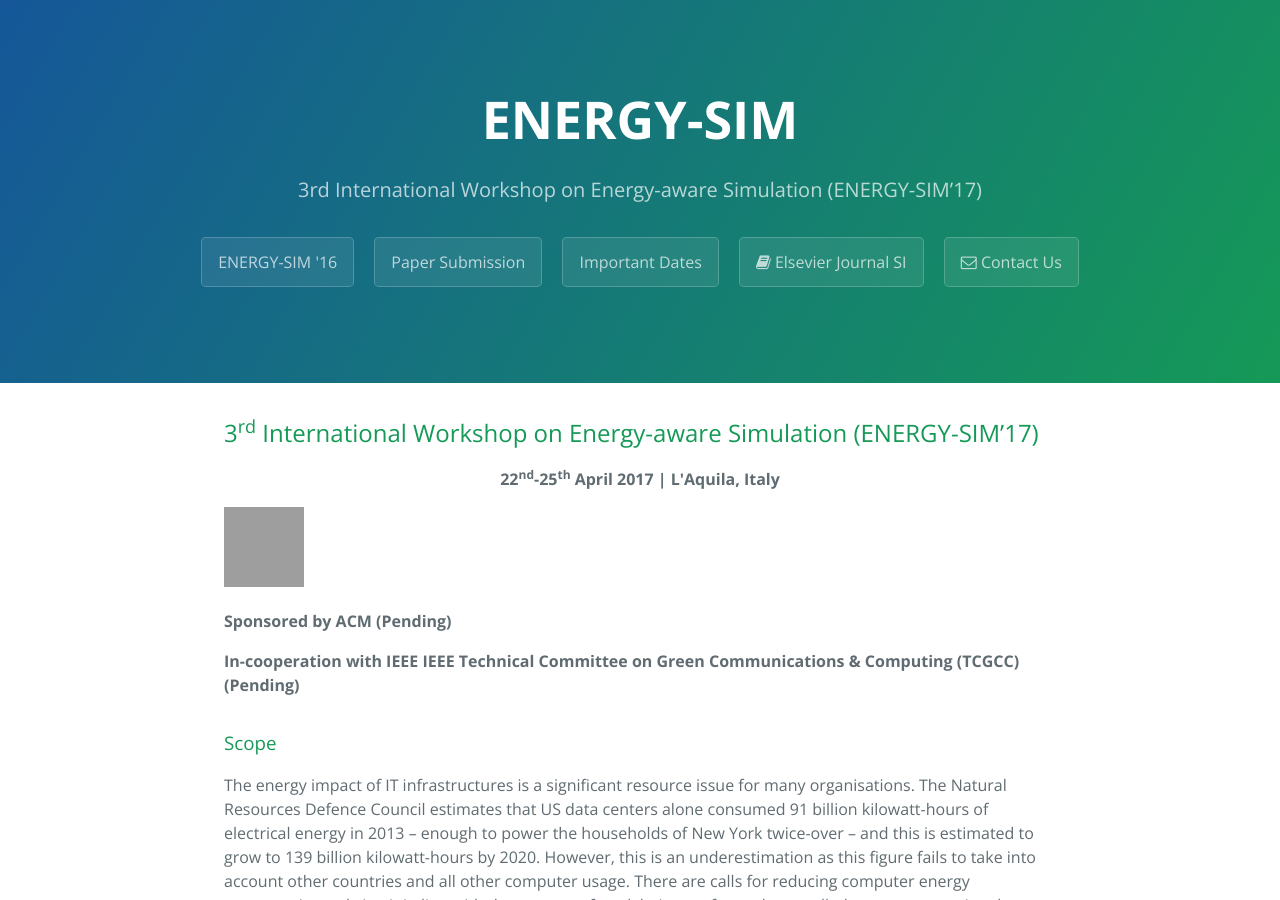
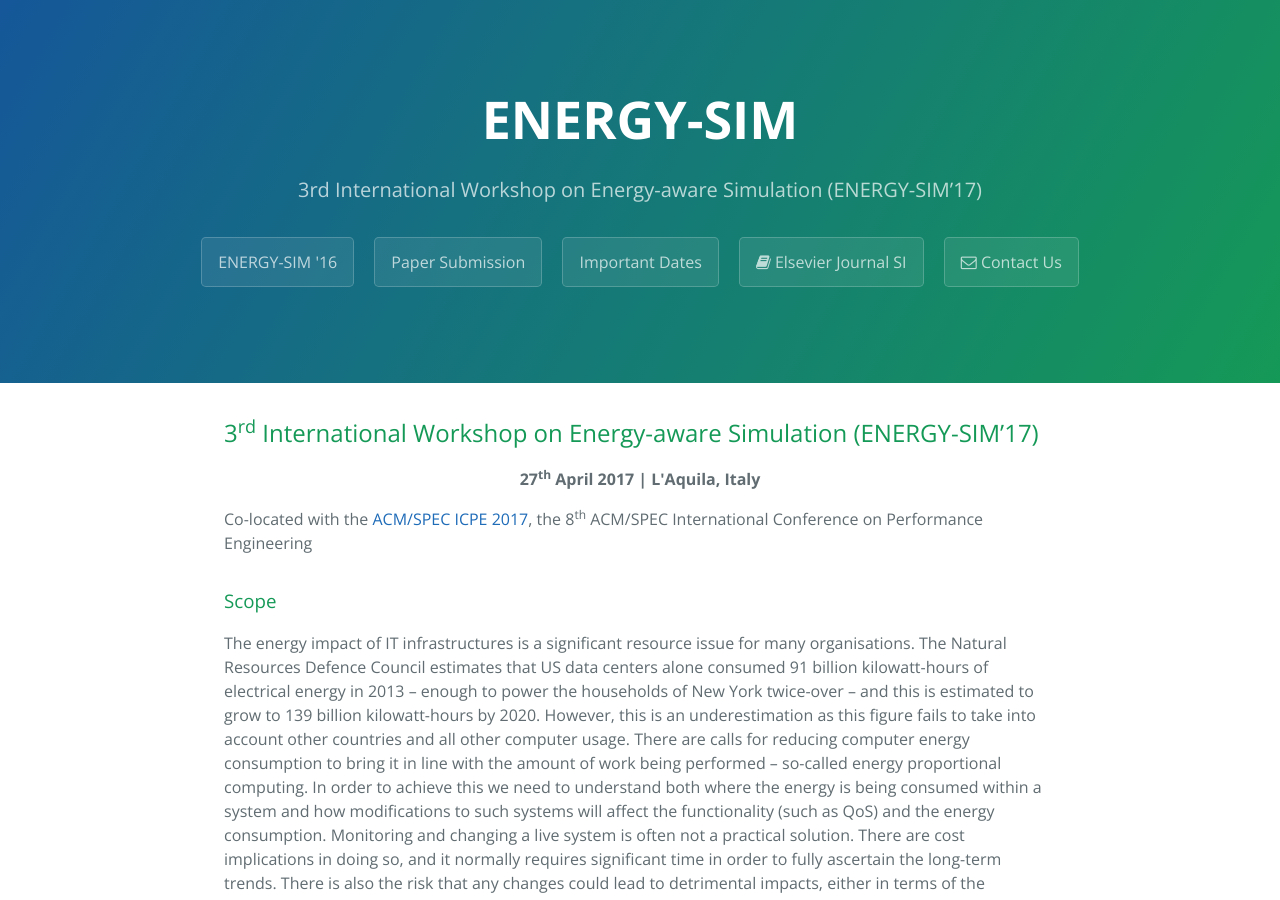
Before and after one commit to ENERGY-SIM/energy-sim.github.io, a Jekyll site: the page built from 2017proposal.md, in a window 1280 px wide and 900 px high. Built offline with Jekyll 4.4.1, drawn with Linux system fonts in a browser that asks for light colours; nearby versions of some CDN libraries; library files that are not in the unit come from our copies; some of the changed text lies outside the part shown; grey boxes are pictures that could not be loaded.

Commit message:
Update 2017proposal.md

```diff
--- a/2017proposal.md
+++ b/2017proposal.md
@@ -1,17 +1,17 @@
 ---
 layout: page
 title: 3rd International Workshop on Energy-aware Simulation (ENERGY-SIM’17)
-permalink: /2017proposal/
+permalink: /2017/
 ---
 
 ## 3<sup>rd</sup> International Workshop on Energy-aware Simulation (ENERGY-SIM’17)
-<div style="text-align:center"><strong>22<sup>nd</sup>-25<sup>th</sup> April 2017 | L'Aquila, Italy</strong></div>
+<div style="text-align:center"><strong>27<sup>th</sup> April 2017 | L'Aquila, Italy</strong></div>
 
-<!--Co-located with the [ACM e-Energy 2016](http://conferences.sigcomm.org/eenergy/2016), the 7<sup>th</sup> ACM International Conference on Future Energy Systems.-->
+Co-located with the [ACM/SPEC ICPE 2017](https://icpe2017.spec.org/), the 8<sup>th</sup> ACM/SPEC International Conference on Performance Engineering
 
-<img align="none" height="80" src="https://gallery.mailchimp.com/e142f1706795c82a6cbbf2142/images/3bef7981-6b4f-45d7-a03d-447e95e6c72b.png" style="width: 80px; height: 80px; margin: 0px;" width="80px" />
+<!--<img align="none" height="80" src="https://gallery.mailchimp.com/e142f1706795c82a6cbbf2142/images/3bef7981-6b4f-45d7-a03d-447e95e6c72b.png" style="width: 80px; height: 80px; margin: 0px;" width="80px" />
 <p><strong>Sponsored by ACM (Pending)</strong></p>
-<p><strong>In-cooperation with IEEE IEEE Technical Committee on Green Communications & Computing (TCGCC) (Pending)</strong></p>
+<p><strong>In-cooperation with IEEE IEEE Technical Committee on Green Communications & Computing (TCGCC) (Pending)</strong></p>-->
 
 <!--The 2<sup>nd</sup> International Workshop on Energy-aware Simulation (ENERGY-SIM’17) will be co-located with the ACM International Conference on Future Energy Systems ([ACM e-Energy 2016](http://conferences.sigcomm.org/eenergy/2016)).-->
 
@@ -70,8 +70,8 @@ Nigel Thomas, Newcastle University, UK<br/>
 Ananta Tiwari, San Diego Supercomputer Center, USA
 
 ### Important Dates
-- <strong>Abstract deadline:</strong> TBD
-- <strong>Paper deadline:</strong> TBD
-- <strong>Author notification:</strong> TBD
-- <strong>Camera ready deadline:</strong> TBD
-- <strong>Workshop:</strong> TBD
+- <strong>Abstract deadline:</strong> Tuesday, 3rd January 2017
+- <strong>Paper deadline:</strong> Tuesday, 10th January 2017
+- <strong>Author notification:</strong> Friday, 10th February 2017
+- <strong>Camera ready deadline:</strong> Sunday, 19th February 2017
+- <strong>Workshop:</strong> Thursday, 27th April 2017
```
